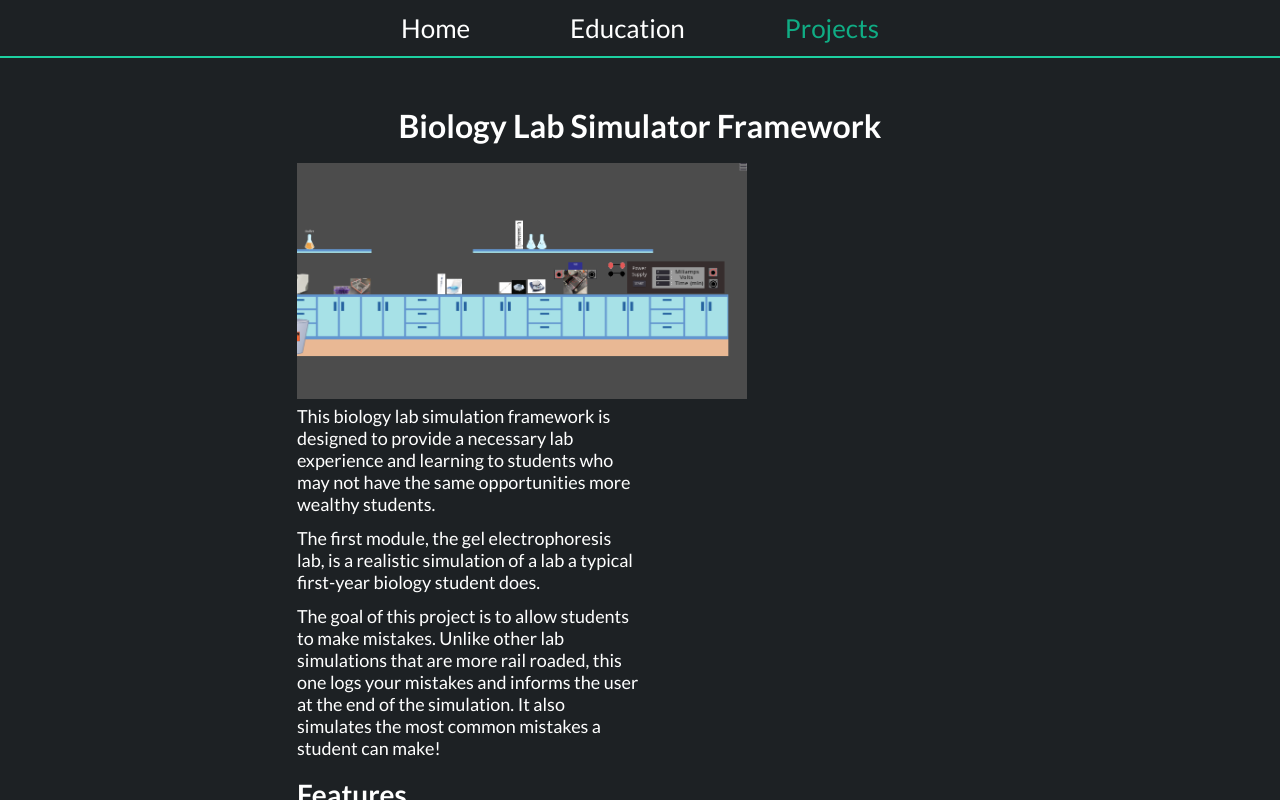
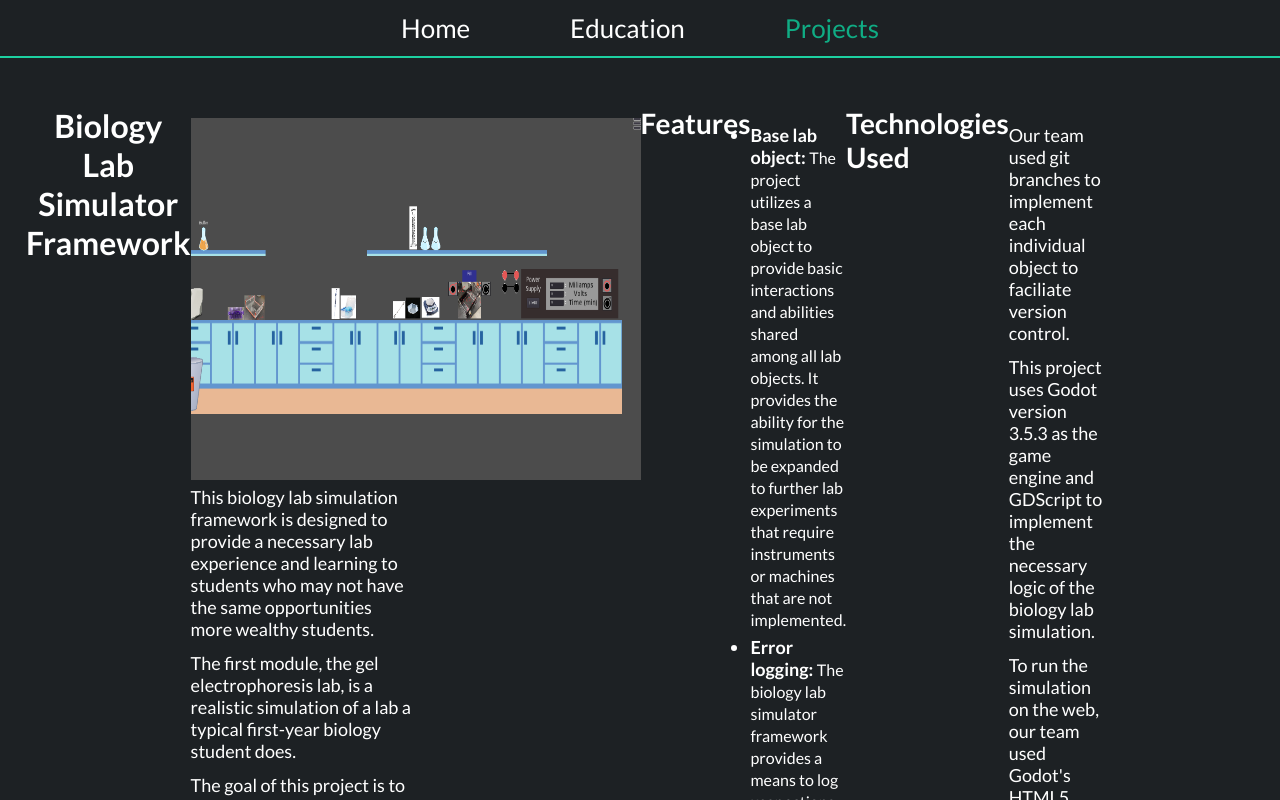
Before and after one commit to tylerhand1/portfolio, a React (Vite) app: page /projects/Biology-Lab-Simulator in a window 1280 px wide. Shown: the top 800 px of the page. Built offline with nearby package versions, Linux system fonts and the light colour scheme.

Commit message:
Added flex-column class to style.css

```diff
--- a/src/index.css
+++ b/src/index.css
@@ -73,6 +73,10 @@
 
 .flex {
   display: flex;
+}
+
+.flex-column {
+  flex-direction: column;
 }
 
 .grid {
@@ -164,8 +168,6 @@ main {
   color: var(--main-text-color);
 
   width: 67%;
-
-  flex-direction: column;
   align-items: center;
 }
 
@@ -217,7 +219,6 @@ h2 {
 
 .tech-icon-container {
   text-align: center;
-  flex-direction: column;
 }
 
 .tech-icon {
@@ -243,7 +244,6 @@ h2 {
 }
 
 .education-title-text-container {
-  flex-direction: column;
   justify-content: space-evenly;
 }
 
@@ -298,7 +298,6 @@ h2 {
   outline: 2px solid var(--main-text-color);
   border-radius: 4px;
   height: 80%;
-  flex-direction: column;
   justify-content: space-around;
 
   color: var(--main-text-color);
@@ -332,10 +331,7 @@ h2 {
   width: 80%;
   padding: 12px;
 
-  flex-direction: column;
   justify-content: center;
-
-  /* outline: 1px solid green; */
 }
 
 .project-page-container h2 {
@@ -350,11 +346,8 @@ h2 {
 .project-page-section {
   margin: 12px 0;
 
-  flex-direction: row;
   flex-wrap: wrap;
   justify-content: space-between;
-
-  /* outline: 1px solid red; */
 }
 
 .project-page-img {
```
